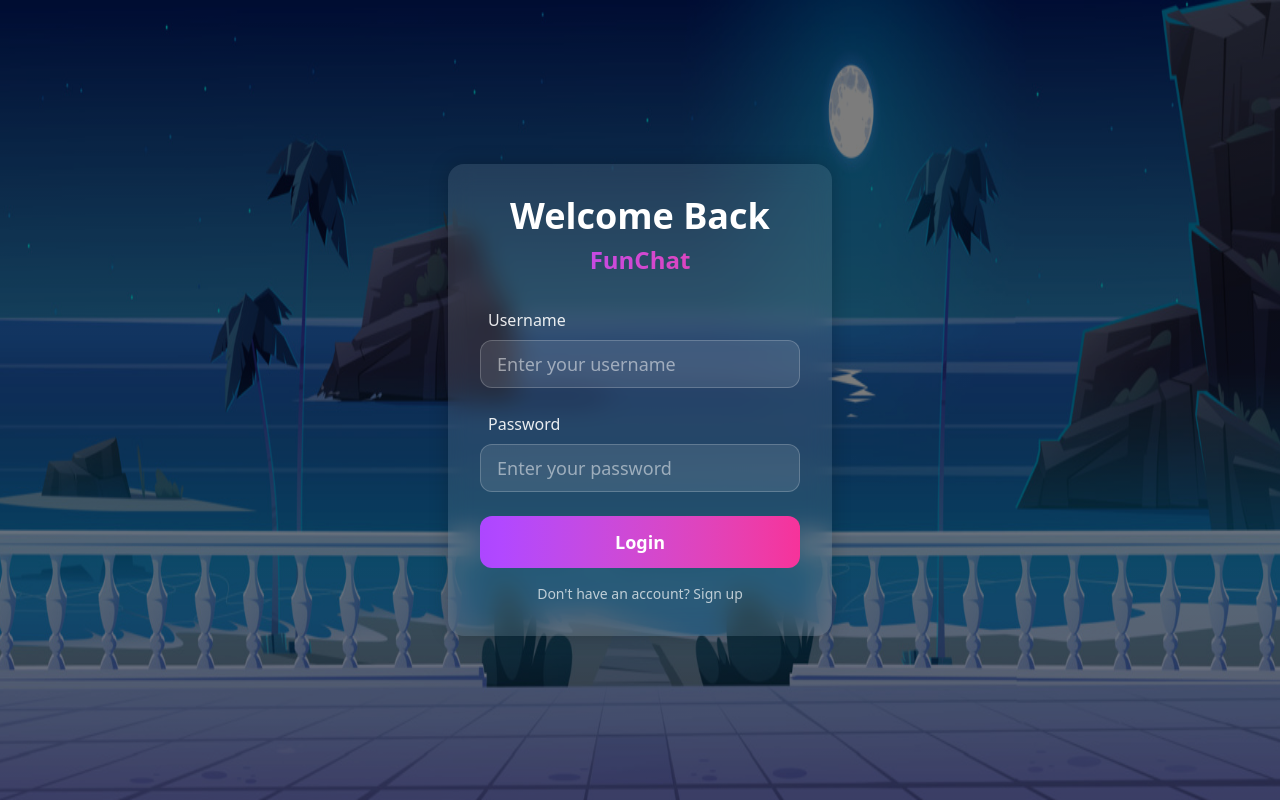
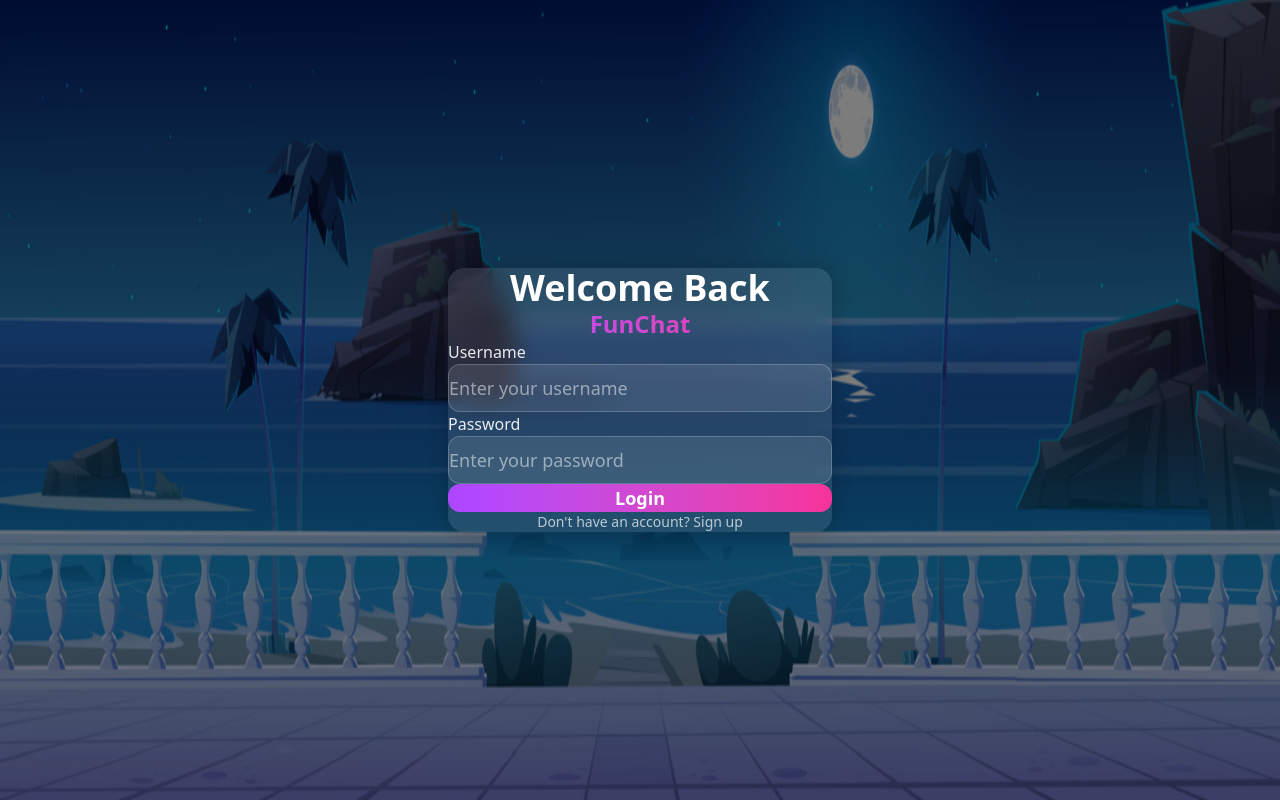
Before and after one commit to shivani091995/FunChat, a React (Vite) app in the folder frontend/: page /login in a window 1280 px wide. Built offline with nearby package versions, Linux system fonts and the light colour scheme; no server answers.

Commit message:
Fix CSS issue

```diff
--- a/frontend/src/index.css
+++ b/frontend/src/index.css
@@ -1,9 +1,16 @@
-body{
+/* body{
     background: linear-gradient(rgba(0, 0, 0, 0.2), rgba(0, 0, 0, 0.2), url("./assets/Designer.jpeg"));
     background-repeat: no-repeat;
     background-size: cover;
     background-position: center;
-}
+} */
+
+* {
+	margin: 0;
+	padding: 0;
+	box-sizing: border-box;
+  }
+
 
 
 /* dark mode looking scrollbar */
```
